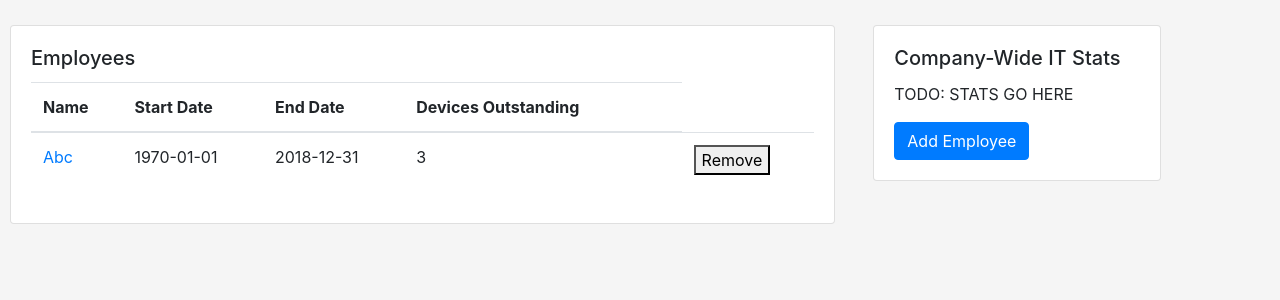
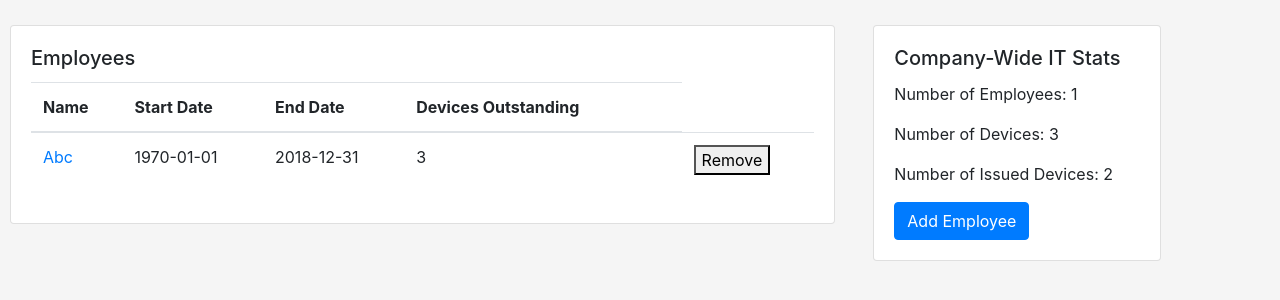
Before and after one commit to linneverstops/341DatabaseFinalProject, a Flask app: page / in a window 1280 px wide. Shown: the part 56-356 px from the top of the page. Run offline with Flask 2, Linux system fonts and the light colour scheme; data comes from the database, SQL or seed files in the repository; some libraries are stand-ins or nearby versions.

Commit message:
added company wide stats

```diff
--- a/it_app/run.py
+++ b/it_app/run.py
@@ -112,6 +112,15 @@ def company_view():
 	"
     employees = sql_query(sql)
     template_data['employees'] = employees
+
+
+    # Get company wide stats
+    sql = "select count(1) from Employee;"
+    num_emp = int(sql_query(sql)[0][0])
+    num_devices = int(sql_query("select count(1) from Device")[0][0])
+    outstanding_devices = int(sql_query("select count(1) from issued_to where returned_date is NULL")[0][0])
+    template_data['stats'] = [num_emp,num_devices,outstanding_devices]
+
     print(template_data)
     return render_template('company.html', template_data=template_data, form=form)
 
--- a/it_app/templates/company.html
+++ b/it_app/templates/company.html
@@ -76,7 +76,13 @@
 		   <div class="card" style="width: 18rem;">
 		  <div class="card-body">
 			<h5 class="card-title">Company-Wide IT Stats</h5>
-			<p> TODO: STATS GO HERE </p>
+			{% if template_data['stats']| length == 0 %}
+			 Error: No Stats to show
+			{% else %}
+			 <p> Number of Employees: {{ template_data['stats'][0] }}</p>
+			 <p> Number of Devices: {{ template_data['stats'][1] }}</p>
+			 <p> Number of Issued Devices: {{ template_data['stats'][2] }}</p>
+			{% endif %}
 
 			<!-- Button trigger modal for add/remove employee-->
 			<button type="button" class="btn btn-primary" data-toggle="modal" data-target="#exampleModal">
```
Also changed, not shown: 3 other files.
